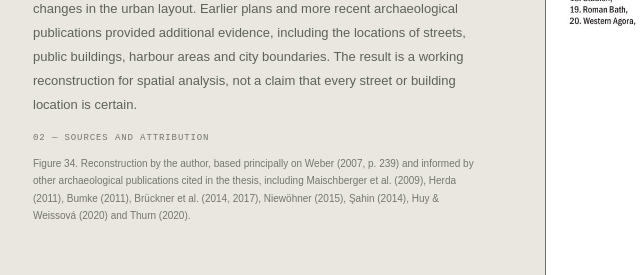
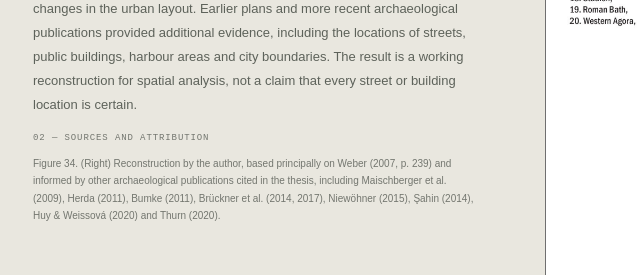
Before and after one commit to alponuru/riss, a plain HTML site: page miletus.html in a window 1280 px wide. Shown: the part 2200-2475 px from the top of the page, 31-671 px from the left. Drawn offline with Linux system fonts and the light colour scheme.

Commit message:
added "right" to the figure 34

```diff
--- a/miletus.html
+++ b/miletus.html
@@ -444,7 +444,7 @@
       <div class="section-head"><span class="index">02 / Reconstruction</span><h2>Reconstructing the city plan</h2></div>
       <div class="section-text">
       <p class="section-copy"><span class="objective-paragraph-label">01 — Reconstruction basis</span>The Roman-period plan was redrawn by synthesising archaeological evidence and published research on the development of Miletus. Weber's detailed account was a particularly important source for understanding changes in the urban layout. Earlier plans and more recent archaeological publications provided additional evidence, including the locations of streets, public buildings, harbour areas and city boundaries. The result is a working reconstruction for spatial analysis, not a claim that every street or building location is certain.</p>
-      <p class="source-note"><span class="objective-paragraph-label">02 — Sources and attribution</span>Figure 34. Reconstruction by the author, based principally on Weber (2007, p. 239) and informed by other archaeological publications cited in the thesis, including Maischberger et al. (2009), Herda (2011), Bumke (2011), Brückner et al. (2014, 2017), Niewöhner (2015), Şahin (2014), Huy & Weissová (2020) and Thurn (2020).</p>
+      <p class="source-note"><span class="objective-paragraph-label">02 — Sources and attribution</span>Figure 34. (Right) Reconstruction by the author, based principally on Weber (2007, p. 239) and informed by other archaeological publications cited in the thesis, including Maischberger et al. (2009), Herda (2011), Bumke (2011), Brückner et al. (2014, 2017), Niewöhner (2015), Şahin (2014), Huy & Weissová (2020) and Thurn (2020).</p>
       </div>
       </div>
       <figure class="reconstruction"><img class="figure-image" src="images/miletus/fig-34-roman-miletus-reconstruction.png" alt="Author's reconstruction (Uluçay, 2023, p. 65) of the spatial arrangement of Roman Miletus"></figure>
```
